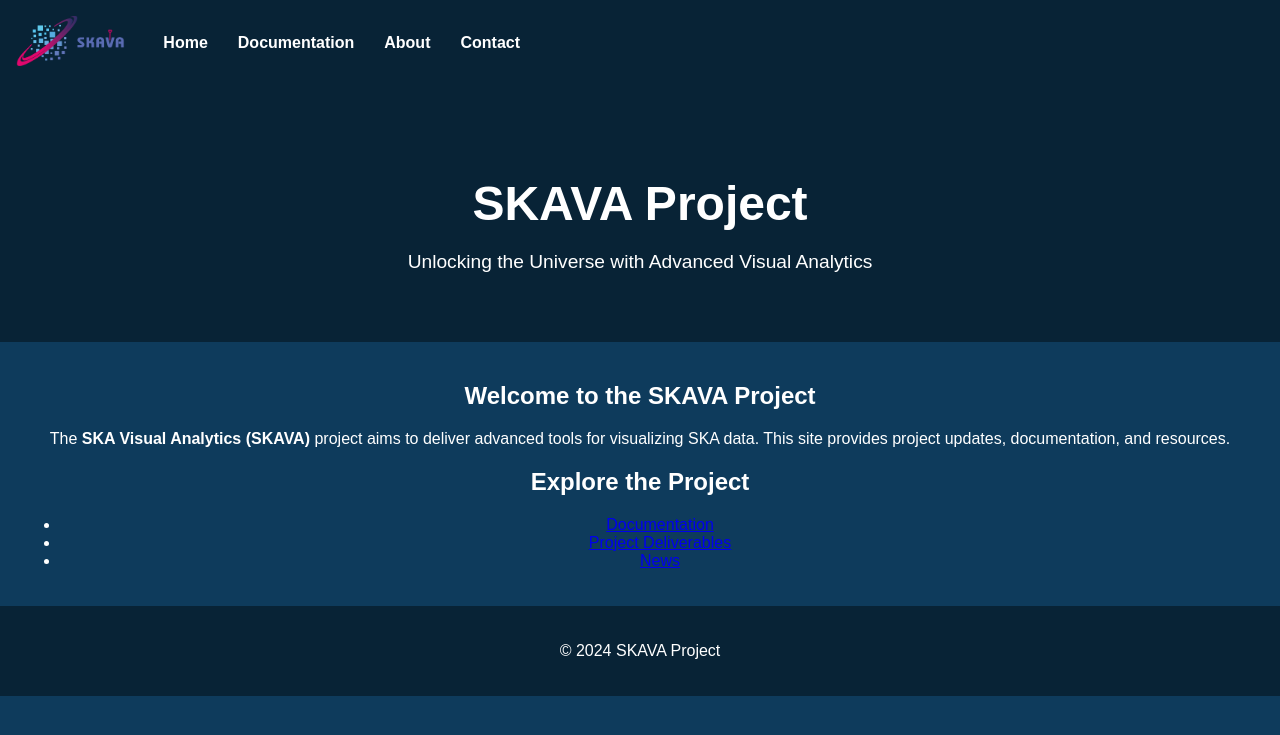
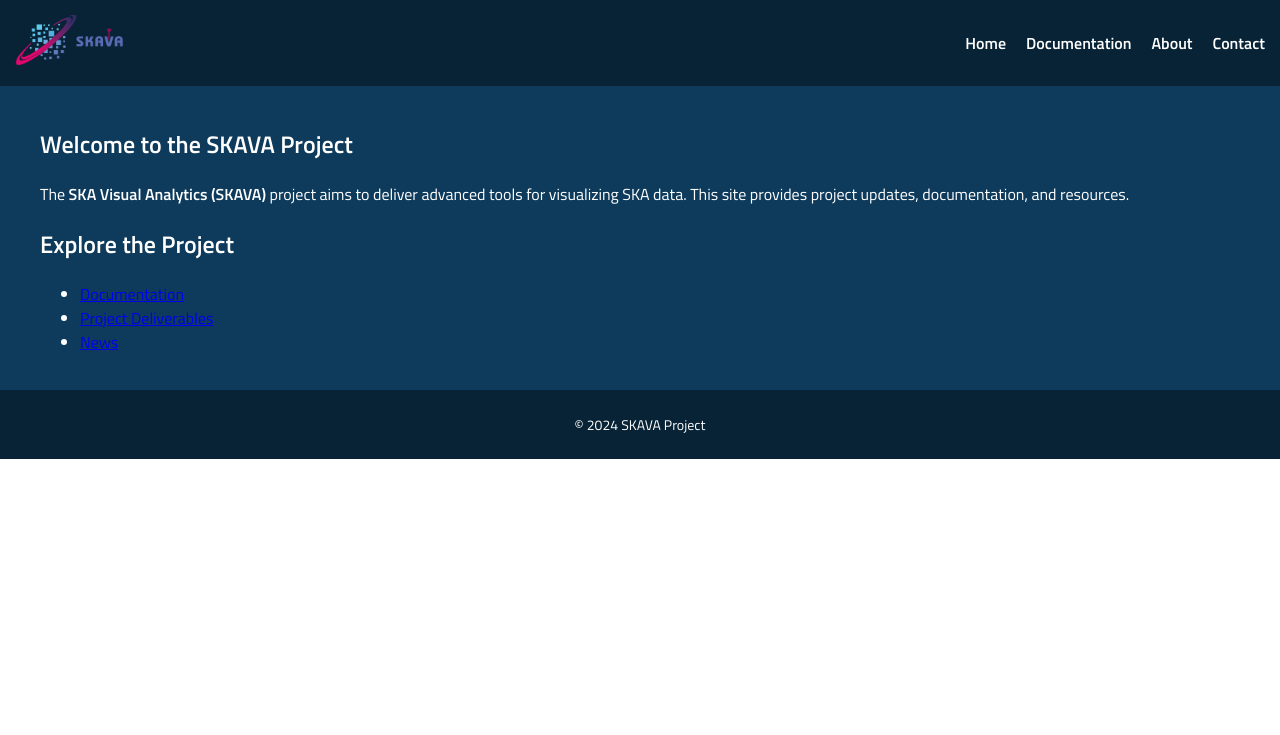
Before and after one commit to VisIVOLab/SKAVA, a Jekyll site: the page built from docs/index.md, in a window 1280 px wide. Shown: the top 735 px of the page. Built offline with Jekyll 4.4.1, drawn with Linux system fonts in a browser that asks for light colours.

Commit message:
font and menu alignment

```diff
--- a/docs/_layouts/default.html
+++ b/docs/_layouts/default.html
@@ -4,6 +4,7 @@
   <meta charset="UTF-8">
   <meta name="viewport" content="width=device-width, initial-scale=1.0">
   <title>{{ page.title }}</title>
+  <link href="https://fonts.googleapis.com/css2?family=Titillium+Web:wght@400;600&display=swap" rel="stylesheet">
   <link rel="stylesheet" href="/assets/css/style.css">
 </head>
 <body>
@@ -12,7 +13,7 @@
       <div class="logo">
         <img src="/assets/images/logo_skava.png" alt="SKAVA Logo">
       </div>
-      <ul>
+      <ul class="menu">
         <li><a href="/">Home</a></li>
         <li><a href="{{ '/SKAVA/documentation/' | relative_url }}">Documentation</a></li>
         <li><a href="{{ '/SKAVA/about/' | relative_url }}">About</a></li>
@@ -22,11 +23,6 @@
   </header>
 
   <main>
-    <section class="hero">
-      <h1>SKAVA Project</h1>
-      <p>Unlocking the Universe with Advanced Visual Analytics</p>
-    </section>
-
     <section class="content">
       {{ content }}
     </section>
--- a/docs/assets/css/style.css
+++ b/docs/assets/css/style.css
@@ -1,75 +1,63 @@
-/* General styles */
+/* Use Titillium Web font for the entire website */
 body {
-    font-family: Arial, sans-serif;
+    font-family: 'Titillium Web', sans-serif;
     margin: 0;
-    background-color: #0e3b5c;
-    color: white;
+    padding: 0;
+    color: #fff;
   }
 
-  header {
-    background-color: #082336;
-    padding: 1rem;
+  /* Navbar styles */
+  .navbar {
     display: flex;
     justify-content: space-between;
     align-items: center;
-  }
-
-  .navbar {
-    display: flex;
-    align-items: center;
+    background-color: #082336;
+    padding: 15px;
   }
 
   .logo img {
     height: 50px;
-    margin-right: 20px;
+    width: auto;
   }
 
-  .navbar ul {
+  .menu {
     list-style-type: none;
+    margin: 0;
+    padding: 0;
     display: flex;
-    justify-content: center;
-    padding: 0;
+    gap: 20px;
   }
 
-  .navbar ul li {
-    margin: 0 15px;
+  .menu li {
+    display: inline;
   }
 
-  .navbar ul li a {
+  .menu a {
     color: white;
     text-decoration: none;
-    font-weight: bold;
+    font-weight: 600;
   }
 
-  .navbar ul li a:hover {
+  .menu a:hover {
     text-decoration: underline;
   }
 
-  /* Hero section */
-  .hero {
-    text-align: center;
-    padding: 50px 0;
-    background-color: #082336;
+  /* Main content */
+  main {
+    background-color: #0e3b5c;
+    padding: 20px;
   }
 
-  .hero h1 {
-    font-size: 3em;
-    margin-bottom: 20px;
-  }
-
-  .hero p {
-    font-size: 1.2em;
-  }
-
-  /* Content section */
   .content {
-    padding: 20px;
-    text-align: center;
+    max-width: 1200px;
+    margin: 0 auto;
   }
 
   /* Footer */
   footer {
+    text-align: center;
     background-color: #082336;
-    padding: 20px;
-    text-align: center;
+    padding: 10px;
+    font-size: 14px;
+    color: #fff;
   }
```
